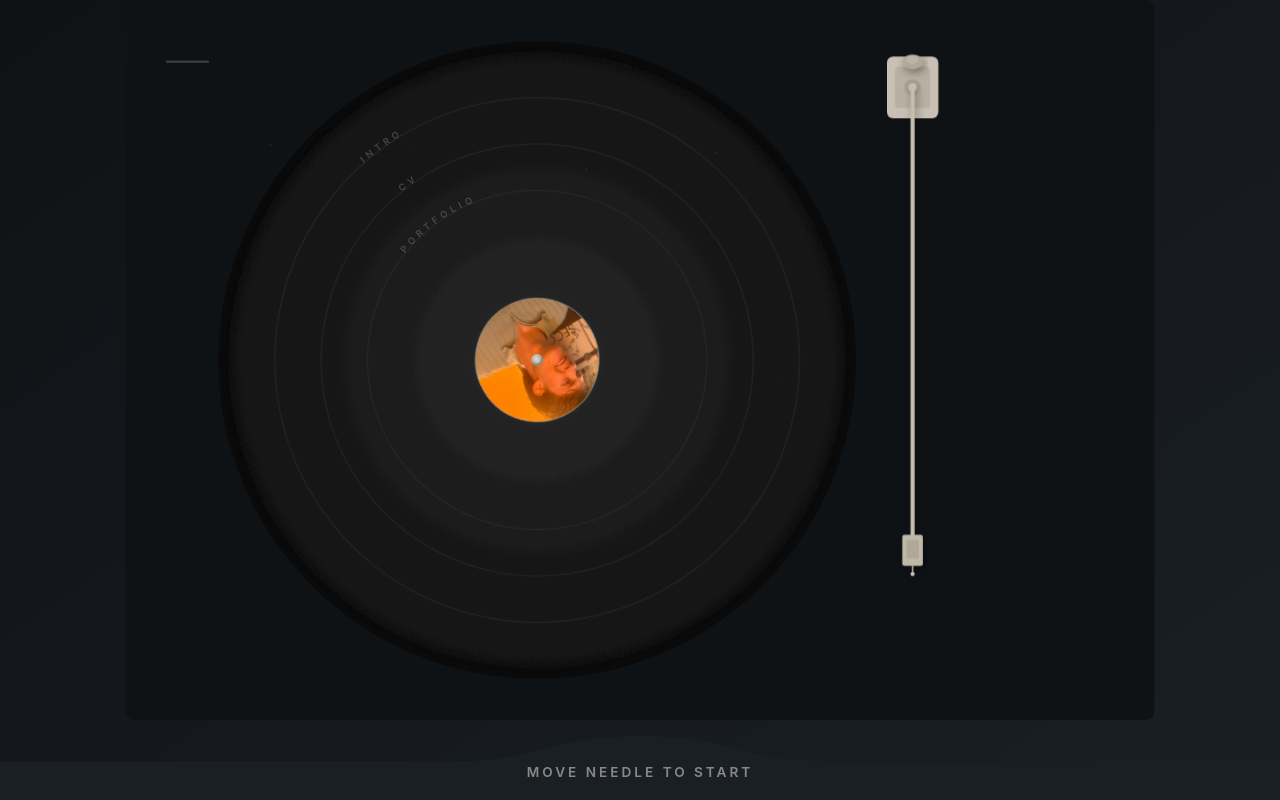
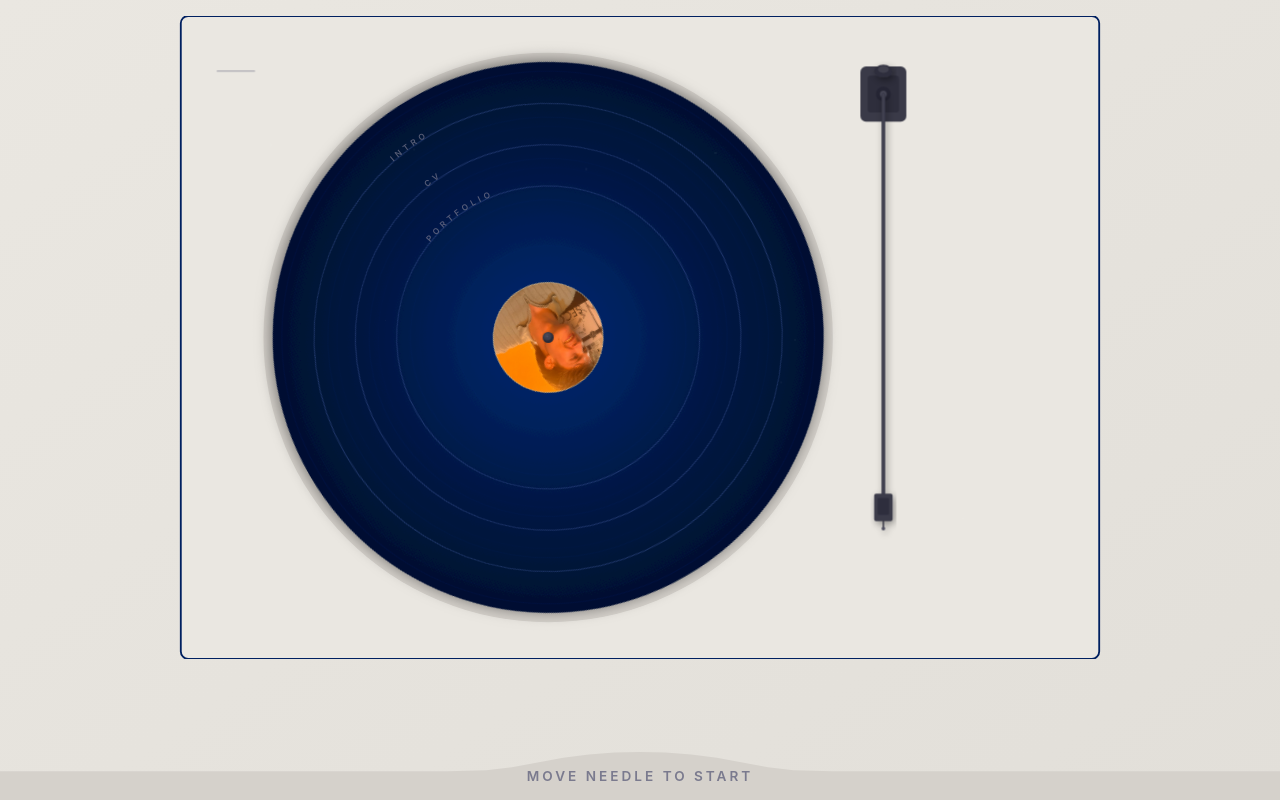
Before and after one commit to befan-music/webpage-turntable, a website built with Vite: page index.html in a window 1280 px wide. Built offline with nearby package versions, Linux system fonts and the light colour scheme.

Commit message:
personal webpage changed

```diff
--- a/index.html
+++ b/index.html
@@ -22,9 +22,9 @@
         <svg style="position:absolute;width:0;height:0;">
           <defs>
             <linearGradient id="chassis-bg" x1="0" y1="0" x2="1" y2="1">
-              <stop offset="0%" stop-color="#1a2420" />
-              <stop offset="50%" stop-color="#151d19" />
-              <stop offset="100%" stop-color="#111915" />
+              <stop offset="0%" stop-color="#EFECE6" />
+              <stop offset="50%" stop-color="#EAE7E1" />
+              <stop offset="100%" stop-color="#E4E1DB" />
             </linearGradient>
           </defs>
         </svg>
@@ -32,25 +32,25 @@
         <!-- Turntable SVG -->
         <svg class="turntable-svg" viewBox="0 0 1000 700" aria-label="Vinyl turntable with 3 navigable groove sections" role="img">
           <defs>
-            <!-- Platter surface gradient (dark vinyl) -->
+            <!-- Platter surface gradient (navy vinyl) -->
             <radialGradient id="vinyl-gradient" cx="50%" cy="50%" r="50%">
-              <stop offset="0%"  stop-color="#2a2a2a" />
-              <stop offset="60%" stop-color="#1a1a1a" />
-              <stop offset="100%" stop-color="#111" />
+              <stop offset="0%"  stop-color="#002A75" />
+              <stop offset="60%" stop-color="#001845" />
+              <stop offset="100%" stop-color="#001030" />
             </radialGradient>
 
-            <!-- Center label gradient (brushed metal) -->
+            <!-- Center label gradient (warm cream) -->
             <radialGradient id="label-gradient" cx="45%" cy="40%" r="55%">
-              <stop offset="0%"  stop-color="#e8e0d4" />
-              <stop offset="50%" stop-color="#c8bfb0" />
-              <stop offset="100%" stop-color="#a89f90" />
+              <stop offset="0%"  stop-color="#FFF8E8" />
+              <stop offset="50%" stop-color="#F0E4C8" />
+              <stop offset="100%" stop-color="#D8C8A0" />
             </radialGradient>
 
             <!-- Spindle highlight -->
             <radialGradient id="spindle-gradient" cx="40%" cy="35%" r="50%">
-              <stop offset="0%"  stop-color="#e0d8cc" />
-              <stop offset="70%" stop-color="#b8b0a0" />
-              <stop offset="100%" stop-color="#908878" />
+              <stop offset="0%"  stop-color="#505060" />
+              <stop offset="70%" stop-color="#3a3a48" />
+              <stop offset="100%" stop-color="#2a2a38" />
             </radialGradient>
 
             <!-- Platter edge shadow -->
@@ -87,7 +87,7 @@
           <rect class="chassis" x="0" y="0" width="1000" height="700" rx="8" fill="url(#chassis-bg)" />
 
           <!-- ── Platter well (recessed area) ── -->
-          <circle class="platter-well" cx="400" cy="350" r="310" fill="#0a0a0a" />
+          <circle class="platter-well" cx="400" cy="350" r="310" fill="#D5D1CB" />
 
           <!-- ── Spinning platter group ── -->
           <g class="platter" id="platter">
@@ -95,36 +95,32 @@
             <circle cx="400" cy="350" r="300" fill="url(#vinyl-gradient)" filter="url(#platter-shadow)" />
 
             <!-- Fine grooves (decorative texture) -->
-            <circle cx="400" cy="350" r="290" fill="none" stroke="#222" stroke-width="0.3" opacity="0.5" />
-            <circle cx="400" cy="350" r="280" fill="none" stroke="#1e1e1e" stroke-width="0.3" opacity="0.4" />
-            <circle cx="400" cy="350" r="240" fill="none" stroke="#222" stroke-width="0.3" opacity="0.4" />
-            <circle cx="400" cy="350" r="230" fill="none" stroke="#1e1e1e" stroke-width="0.3" opacity="0.3" />
-            <circle cx="400" cy="350" r="195" fill="none" stroke="#222" stroke-width="0.3" opacity="0.4" />
-            <circle cx="400" cy="350" r="185" fill="none" stroke="#1e1e1e" stroke-width="0.3" opacity="0.3" />
-            <circle cx="400" cy="350" r="150" fill="none" stroke="#222" stroke-width="0.3" opacity="0.3" />
-            <circle cx="400" cy="350" r="140" fill="none" stroke="#1e1e1e" stroke-width="0.3" opacity="0.3" />
-            <circle cx="400" cy="350" r="100" fill="none" stroke="#222" stroke-width="0.3" opacity="0.3" />
-
-            <!-- Easter egg micro-grooves (nearly invisible) -->
-            <circle class="groove-ring groove-ring--easter" data-groove="easter-egg-1" cx="400" cy="350" r="276" fill="none" stroke="#1c1c1c" stroke-width="0.5" opacity="0.2" />
-            <circle class="groove-ring groove-ring--easter" data-groove="easter-egg-2" cx="400" cy="350" r="45" fill="none" stroke="#1c1c1c" stroke-width="0.5" opacity="0.2" />
+            <circle cx="400" cy="350" r="290" fill="none" stroke="#003090" stroke-width="0.3" opacity="0.5" />
+            <circle cx="400" cy="350" r="280" fill="none" stroke="#002870" stroke-width="0.3" opacity="0.4" />
+            <circle cx="400" cy="350" r="240" fill="none" stroke="#003090" stroke-width="0.3" opacity="0.4" />
+            <circle cx="400" cy="350" r="230" fill="none" stroke="#002870" stroke-width="0.3" opacity="0.3" />
+            <circle cx="400" cy="350" r="195" fill="none" stroke="#003090" stroke-width="0.3" opacity="0.4" />
+            <circle cx="400" cy="350" r="185" fill="none" stroke="#002870" stroke-width="0.3" opacity="0.3" />
+            <circle cx="400" cy="350" r="150" fill="none" stroke="#003090" stroke-width="0.3" opacity="0.3" />
+            <circle cx="400" cy="350" r="140" fill="none" stroke="#002870" stroke-width="0.3" opacity="0.3" />
+            <circle cx="400" cy="350" r="100" fill="none" stroke="#003090" stroke-width="0.3" opacity="0.3" />
 
             <!-- ═══ 3 Main groove rings ═══ -->
             <!-- Groove 1: INTRO (outermost) -->
             <circle class="groove-ring" data-groove="intro" cx="400" cy="350" r="255"
-              fill="none" stroke="#333" stroke-width="1" opacity="0.6" />
+              fill="none" stroke="#3a5090" stroke-width="1" opacity="0.6" />
             <circle class="groove-ring__hitarea" data-groove="intro" cx="400" cy="350" r="255"
               fill="none" stroke="transparent" stroke-width="20" />
 
             <!-- Groove 2: CV -->
             <circle class="groove-ring" data-groove="cv" cx="400" cy="350" r="210"
-              fill="none" stroke="#333" stroke-width="1" opacity="0.6" />
+              fill="none" stroke="#3a5090" stroke-width="1" opacity="0.6" />
             <circle class="groove-ring__hitarea" data-groove="cv" cx="400" cy="350" r="210"
               fill="none" stroke="transparent" stroke-width="20" />
 
             <!-- Groove 3: PORTFOLIO -->
             <circle class="groove-ring" data-groove="portfolio" cx="400" cy="350" r="165"
-              fill="none" stroke="#333" stroke-width="1" opacity="0.6" />
+              fill="none" stroke="#3a5090" stroke-width="1" opacity="0.6" />
             <circle class="groove-ring__hitarea" data-groove="portfolio" cx="400" cy="350" r="165"
               fill="none" stroke="transparent" stroke-width="20" />
 
@@ -133,13 +129,13 @@
             <image href="/Pictures/CV-Pictures/Vinyl_Picture.jpg"
               x="340" y="290" width="120" height="120"
               clip-path="url(#label-clip)" preserveAspectRatio="xMidYMid slice" />
-            <circle cx="400" cy="350" r="60" fill="none" stroke="#b0a898" stroke-width="1" opacity="0.6" />
+            <circle cx="400" cy="350" r="60" fill="none" stroke="#D8C8A0" stroke-width="1" opacity="0.6" />
           </g>
 
           <!-- ── Spindle (does not spin) ── -->
           <circle cx="400" cy="350" r="6" fill="url(#spindle-gradient)" />
-          <circle cx="400" cy="350" r="2.5" fill="#d0c8bc" />
-          <circle cx="399" cy="349" r="1" fill="#e8e0d4" opacity="0.8" />
+          <circle cx="400" cy="350" r="2.5" fill="#404050" />
+          <circle cx="399" cy="349" r="1" fill="#585868" opacity="0.8" />
 
           <!-- ── Groove labels (non-rotating overlay) ── -->
           <g class="groove-labels" id="groove-labels">
@@ -157,43 +153,44 @@
           <!-- ── Tonearm assembly ── -->
           <!-- Fixed pivot base (does NOT rotate) -->
           <g class="tonearm-base" id="tonearm-base">
-            <rect class="tonearm__pivot-base" x="740" y="55" width="50" height="60" rx="6" fill="#c8c0b4" />
-            <rect x="748" y="65" width="34" height="40" rx="3" fill="#b8b0a0" />
-            <circle cx="765" cy="85" r="8" fill="#a89f90" />
-            <circle cx="765" cy="85" r="4" fill="#c8c0b4" />
-            <circle class="tonearm__pivot" cx="765" cy="85" r="3" fill="#d0c8bc" />
+            <rect class="tonearm__pivot-base" x="740" y="55" width="50" height="60" rx="6" fill="#3a3a48" />
+            <rect x="748" y="65" width="34" height="40" rx="3" fill="#2e2e3c" />
+            <circle cx="765" cy="85" r="8" fill="#252534" />
+            <circle cx="765" cy="85" r="4" fill="#3a3a48" />
+            <circle class="tonearm__pivot" cx="765" cy="85" r="3" fill="#505060" />
           </g>
 
           <!-- Rotating arm (rotates around pivot) -->
           <g class="tonearm" id="tonearm" filter="url(#tonearm-shadow)" tabindex="0" role="slider" aria-label="Tonearm – drag to select a section" aria-valuemin="1" aria-valuemax="3" aria-valuenow="0" aria-valuetext="Parked">
             <!-- Counterweight (behind pivot) -->
-            <ellipse class="tonearm__counterweight" cx="765" cy="60" rx="10" ry="7" fill="#b0a898" />
-            <ellipse cx="765" cy="58" rx="6" ry="4" fill="#c8c0b4" opacity="0.5" />
+            <ellipse class="tonearm__counterweight" cx="765" cy="60" rx="10" ry="7" fill="#2e2e3c" />
+            <ellipse cx="765" cy="58" rx="6" ry="4" fill="#505060" opacity="0.5" />
 
             <!-- Arm tube -->
-            <line class="tonearm__arm" x1="765" y1="85" x2="765" y2="520" stroke="#c0b8a8" stroke-width="4" stroke-linecap="round" />
-            <line x1="765" y1="85" x2="765" y2="520" stroke="#d8d0c4" stroke-width="1.5" stroke-linecap="round" opacity="0.4" />
+            <line class="tonearm__arm" x1="765" y1="85" x2="765" y2="520" stroke="#3a3a48" stroke-width="4" stroke-linecap="round" />
+            <line x1="765" y1="85" x2="765" y2="520" stroke="#585868" stroke-width="1.5" stroke-linecap="round" opacity="0.4" />
 
             <!-- Headshell / cartridge -->
-            <rect class="tonearm__headshell" x="755" y="520" width="20" height="30" rx="2" fill="#c0b8a8" />
-            <rect x="759" y="525" width="12" height="18" rx="1" fill="#b0a898" />
+            <rect class="tonearm__headshell" x="755" y="520" width="20" height="30" rx="2" fill="#3a3a48" />
+            <rect x="759" y="525" width="12" height="18" rx="1" fill="#2e2e3c" />
 
             <!-- Stylus tip (needle) -->
-            <line class="tonearm__stylus" x1="765" y1="550" x2="765" y2="558" stroke="#a89f90" stroke-width="1.5" stroke-linecap="round" />
-            <circle class="tonearm__needle-tip" id="needle-tip" cx="765" cy="558" r="2" fill="#d0c8bc" />
+            <line class="tonearm__stylus" x1="765" y1="550" x2="765" y2="558" stroke="#2e2e3c" stroke-width="1.5" stroke-linecap="round" />
+            <circle class="tonearm__needle-tip" id="needle-tip" cx="765" cy="558" r="2" fill="#505060" />
           </g>
 
           <!-- ── Chassis details ── -->
           <!-- Top-left power indicator -->
-          <line x1="40" y1="60" x2="80" y2="60" stroke="#888" stroke-width="2" stroke-linecap="round" opacity="0.4" />
+          <line x1="40" y1="60" x2="80" y2="60" stroke="#7A7A8E" stroke-width="2" stroke-linecap="round" opacity="0.4" />
         </svg>
+
 
       </section>
 
       <!-- ── Content Slider ── -->
       <div class="slider" id="slider">
         <button class="slider__tab" id="slider-tab" aria-label="Open content drawer">
-          <span class="slider__tab-label" id="slider-label">MOVE NEEDLE TO START</span>
+          <span class="slider__tab-label" id="slider-label">Move Needle to Start</span>
         </button>
         <div class="slider__drawer" id="slider-drawer">
           <button class="slider__tab slider__tab--top" id="slider-close" aria-label="Close content drawer">
@@ -207,7 +204,7 @@
     <script type="module" src="/src/main.js"></script>
 
     <noscript>
-      <p style="color: #F5F5F5; text-align: center; padding: 2rem; font-family: system-ui;">
+      <p style="color: #1A1A2E; text-align: center; padding: 2rem; font-family: system-ui;">
         This portfolio requires JavaScript to run. Please enable JavaScript in your browser.
       </p>
     </noscript>
--- a/src/js/animations.js
+++ b/src/js/animations.js
@@ -19,7 +19,8 @@ export function createGrooveRipple(radius) {
   circle.setAttribute('cy', PLATTER_CENTER.y);
   circle.setAttribute('r', radius);
   circle.setAttribute('fill', 'none');
-  circle.setAttribute('stroke', '#1DB954');
+  const accent = getComputedStyle(document.documentElement).getPropertyValue('--color-gold').trim() || '#FFD54F';
+  circle.setAttribute('stroke', accent);
   circle.setAttribute('stroke-width', '2');
   circle.setAttribute('opacity', '0.6');
 
--- a/src/js/content.js
+++ b/src/js/content.js
@@ -13,15 +13,10 @@ import { setState, getState } from './state.js';
 import introHtml from '../content/intro.html?raw';
 import cvHtml from '../content/cv.html?raw';
 import portfolioHtml from '../content/portfolio.html?raw';
-import egg1Html from '../content/easter-egg-1.html?raw';
-import egg2Html from '../content/easter-egg-2.html?raw';
-
 const contentMap = {
   'intro': introHtml,
   'cv': cvHtml,
   'portfolio': portfolioHtml,
-  'easter-egg-1': egg1Html,
-  'easter-egg-2': egg2Html,
 };
 
 // DOM references
--- a/src/styles/content.css
+++ b/src/styles/content.css
@@ -24,14 +24,14 @@
   position: relative;
   width: 100%;
   flex-shrink: 0;
-  height: calc(5vh + 24px);
-  min-height: 60px;
+  height: calc(4vh + 16px);
+  min-height: 44px;
   display: flex;
   align-items: flex-end;
   justify-content: center;
-  padding-bottom: calc(1.5vh + 4px);
+  padding-bottom: calc(1vh + 4px);
   gap: var(--space-sm);
-  background-color: var(--color-bg-secondary);
+  background-color: var(--color-bg-tertiary);
   border: none;
   cursor: pointer;
   transition: background-color var(--transition-fast);
@@ -56,9 +56,6 @@
   );
 }
 
-.slider__tab:hover {
-  background-color: var(--color-bg-tertiary);
-}
 
 /* ── Top-of-drawer variant: hump hangs down from top ── */
 .slider__tab--top {
@@ -87,14 +84,15 @@
   font-size: var(--font-size-sm);
   font-weight: 600;
   letter-spacing: 3px;
+  color: var(--color-text-muted);
   text-transform: uppercase;
-  color: var(--color-text-muted);
   transition: color var(--transition-standard);
 }
 
-/* When a groove is active, label becomes bright */
+/* When a groove is active, label becomes accent color */
 .slider--has-content .slider__tab-label {
   color: var(--color-accent);
+  font-weight: 700;
 }
 
 /* ── Drawer — pinned to bottom, slides up via transform ── */
@@ -172,7 +170,7 @@
 .section h3 {
   font-size: var(--font-size-lg);
   font-weight: 600;
-  color: #c0b8a8;
+  color: var(--color-text-secondary);
   margin-bottom: var(--space-md);
 }
 
@@ -222,6 +220,7 @@
   overflow: hidden;
   border-radius: var(--radius-md);
   padding: var(--space-md);
+  border: 2px solid var(--color-accent);
 }
 
 .cv-entry--bg::before {
@@ -535,7 +534,7 @@
   text-transform: uppercase;
   color: var(--color-accent);
   text-decoration: none;
-  background: var(--color-accent-dim);
+  background: var(--color-bg-primary);
   outline: 1.5px solid var(--color-accent);
   outline-offset: 0px;
   grid-column: 1 / -1;
--- a/src/styles/layout.css
+++ b/src/styles/layout.css
@@ -16,5 +16,6 @@
   display: flex;
   align-items: flex-start;
   justify-content: center;
+  padding-top: 2vh;
   background: linear-gradient(145deg, var(--color-bg-primary), var(--color-bg-secondary));
 }
--- a/src/styles/themes.css
+++ b/src/styles/themes.css
@@ -1,14 +1,40 @@
-/* ── Light Theme ── */
-.theme-light {
-  --color-bg-primary: #E8E4DF;
-  --color-bg-secondary: #F5F1EC;
-  --color-bg-tertiary: #D8D4CF;
-  --color-silver: #8A8A8A;
-  --color-silver-light: #6A6A6A;
-  --color-text-primary: #1A1A1A;
-  --color-text-secondary: #4A4A4A;
+/* ── Classic Theme (original dark + green) ── */
+.theme-classic {
+  --color-bg-primary: #0F1215;
+  --color-bg-secondary: #1A1F24;
+  --color-bg-tertiary: #252B31;
+  --color-silver: #C0C0C0;
+  --color-silver-light: #E0E0E0;
+  --color-accent: #1DB954;
+  --color-accent-dim: rgba(29, 185, 84, 0.25);
+  --color-gold: #1DB954;
+  --color-gold-dim: rgba(29, 185, 84, 0.25);
+  --color-text-primary: #F5F5F5;
+  --color-text-secondary: #D0D0D0;
   --color-text-muted: #888;
-  --color-accent-dim: rgba(29, 185, 84, 0.15);
-  --shadow-soft: 0 2px 8px rgba(0, 0, 0, 0.1);
-  --shadow-strong: 0 4px 16px rgba(0, 0, 0, 0.15);
+  --shadow-soft: 0 2px 8px rgba(0, 0, 0, 0.3);
+  --shadow-strong: 0 4px 16px rgba(0, 0, 0, 0.5);
 }
+
+/* ── Classic Theme SVG overrides (inline SVG colors) ── */
+.theme-classic #chassis-bg stop:nth-child(1) { stop-color: #1a2420; }
+.theme-classic #chassis-bg stop:nth-child(2) { stop-color: #151d19; }
+.theme-classic #chassis-bg stop:nth-child(3) { stop-color: #111915; }
+.theme-classic #vinyl-gradient stop:nth-child(1) { stop-color: #2a2a2a; }
+.theme-classic #vinyl-gradient stop:nth-child(2) { stop-color: #1a1a1a; }
+.theme-classic #vinyl-gradient stop:nth-child(3) { stop-color: #111; }
+.theme-classic #label-gradient stop:nth-child(1) { stop-color: #e8e0d4; }
+.theme-classic #label-gradient stop:nth-child(2) { stop-color: #c8bfb0; }
+.theme-classic #label-gradient stop:nth-child(3) { stop-color: #a89f90; }
+.theme-classic #spindle-gradient stop:nth-child(1) { stop-color: #e0d8cc; }
+.theme-classic #spindle-gradient stop:nth-child(2) { stop-color: #b8b0a0; }
+.theme-classic #spindle-gradient stop:nth-child(3) { stop-color: #908878; }
+.theme-classic .platter-well { fill: #0a0a0a; }
+.theme-classic .tonearm__pivot-base { fill: #c8c0b4; }
+.theme-classic .tonearm__arm { stroke: #c0b8a8; }
+.theme-classic .tonearm__headshell { fill: #c0b8a8; }
+.theme-classic .tonearm__counterweight { fill: #b0a898; }
+.theme-classic .tonearm__stylus { stroke: #a89f90; }
+.theme-classic .tonearm__needle-tip { fill: #d0c8bc; }
+.theme-classic .tonearm__pivot { fill: #d0c8bc; }
+.theme-classic .chassis { fill: #1a2420; }
--- a/src/styles/turntable.css
+++ b/src/styles/turntable.css
@@ -1,8 +1,8 @@
 /* ── Turntable SVG ── */
 .turntable-svg {
   width: 100%;
-  height: 90%;
-  max-height: 90%;
+  height: 82%;
+  max-height: 82%;
   display: block;
 }
 
@@ -29,14 +29,14 @@
 }
 
 .groove-ring--highlighted {
-  stroke: var(--color-accent) !important;
+  stroke: var(--color-gold) !important;
   opacity: 1 !important;
   stroke-width: 2;
   filter: url(#groove-glow);
 }
 
 .groove-ring--active {
-  stroke: var(--color-accent) !important;
+  stroke: var(--color-gold) !important;
   opacity: 0.8 !important;
   stroke-width: 1.5;
 }
@@ -53,8 +53,8 @@
   font-weight: 600;
   letter-spacing: 4px;
   text-transform: uppercase;
-  fill: var(--color-text-secondary);
-  opacity: 0.25;
+  fill: var(--color-text-muted);
+  opacity: 0.7;
   transition: opacity var(--transition-standard), fill var(--transition-standard);
   pointer-events: none;
   user-select: none;
@@ -62,17 +62,55 @@
 
 .groove-label--highlighted {
   opacity: 0.9;
-  fill: var(--color-accent);
+  fill: var(--color-gold);
 }
 
 .groove-label--active {
   opacity: 1;
-  fill: var(--color-accent);
-  filter: drop-shadow(0 0 6px var(--color-accent-dim));
+  fill: var(--color-gold);
+  filter: drop-shadow(0 0 6px var(--color-gold-dim));
 }
 
 /* ── Chassis ── */
 .chassis {
   /* Fallback if gradient fails */
   fill: var(--color-bg-primary);
+  stroke: var(--color-accent);
+  stroke-width: 2;
 }
+
+/* ── Color Mode Toggle ── */
+.color-toggle {
+  position: absolute;
+  top: var(--space-md);
+  right: var(--space-md);
+  z-index: 20;
+  display: inline-flex;
+  align-items: center;
+  gap: var(--space-xs);
+  padding: 6px 14px;
+  border: 1.5px solid var(--color-text-muted);
+  border-radius: 999px;
+  background: var(--color-bg-secondary);
+  color: var(--color-text-secondary);
+  font-family: var(--font-family);
+  font-size: var(--font-size-xs);
+  font-weight: 600;
+  letter-spacing: 1px;
+  cursor: pointer;
+  transition: border-color var(--transition-fast), color var(--transition-fast), background var(--transition-fast);
+}
+
+.color-toggle:hover {
+  border-color: var(--color-accent);
+  color: var(--color-accent);
+}
+
+.color-toggle__icon {
+  font-size: 14px;
+  line-height: 1;
+}
+
+.color-toggle__label {
+  text-transform: uppercase;
+}
--- a/src/styles/variables.css
+++ b/src/styles/variables.css
@@ -1,15 +1,17 @@
 :root {
-  /* ── Palette ── */
-  --color-bg-primary: #0F1215;
-  --color-bg-secondary: #1A1F24;
-  --color-bg-tertiary: #252B31;
-  --color-silver: #C0C0C0;
-  --color-silver-light: #E0E0E0;
-  --color-accent: #1DB954;
-  --color-accent-dim: rgba(29, 185, 84, 0.25);
-  --color-text-primary: #F5F5F5;
-  --color-text-secondary: #D0D0D0;
-  --color-text-muted: #888;
+  /* ── Palette (White + Navy + Gold) ── */
+  --color-bg-primary: #EAE7E1;
+  --color-bg-secondary: #E2DFD9;
+  --color-bg-tertiary: #D5D1CB;
+  --color-silver: #8A8A8A;
+  --color-silver-light: #6A6A6A;
+  --color-accent: #002060;
+  --color-accent-dim: rgba(0, 32, 96, 0.12);
+  --color-text-primary: #1A1A2E;
+  --color-text-secondary: #3A3A4E;
+  --color-text-muted: #7A7A8E;
+  --color-gold: #FFD54F;
+  --color-gold-dim: rgba(255, 213, 79, 0.25);
 
   /* ── Layout ── */
   --zone-a-height: 65vh;
@@ -45,6 +47,6 @@
   --radius-md: 8px;
   --radius-lg: 12px;
   --radius-full: 50%;
-  --shadow-soft: 0 2px 8px rgba(0, 0, 0, 0.3);
-  --shadow-strong: 0 4px 16px rgba(0, 0, 0, 0.5);
+  --shadow-soft: 0 2px 8px rgba(0, 0, 0, 0.1);
+  --shadow-strong: 0 4px 16px rgba(0, 0, 0, 0.18);
 }
```
Also changed, not shown: src/js/controls.js (+33 -3 lines), src/js/grooves.js (+1 -6 lines).
